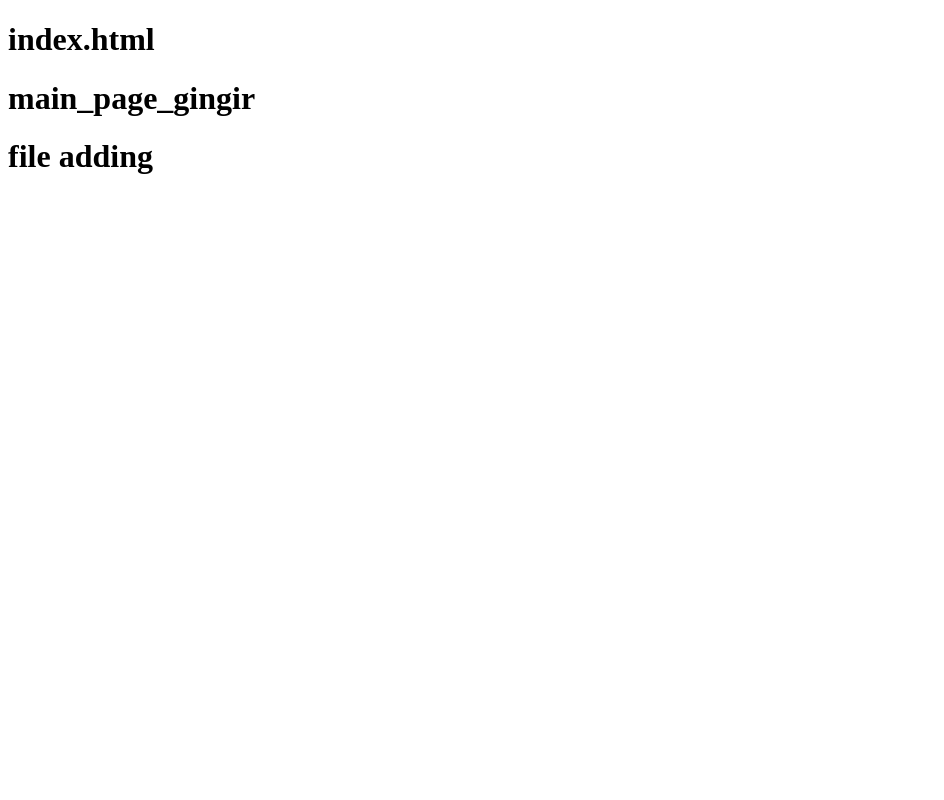
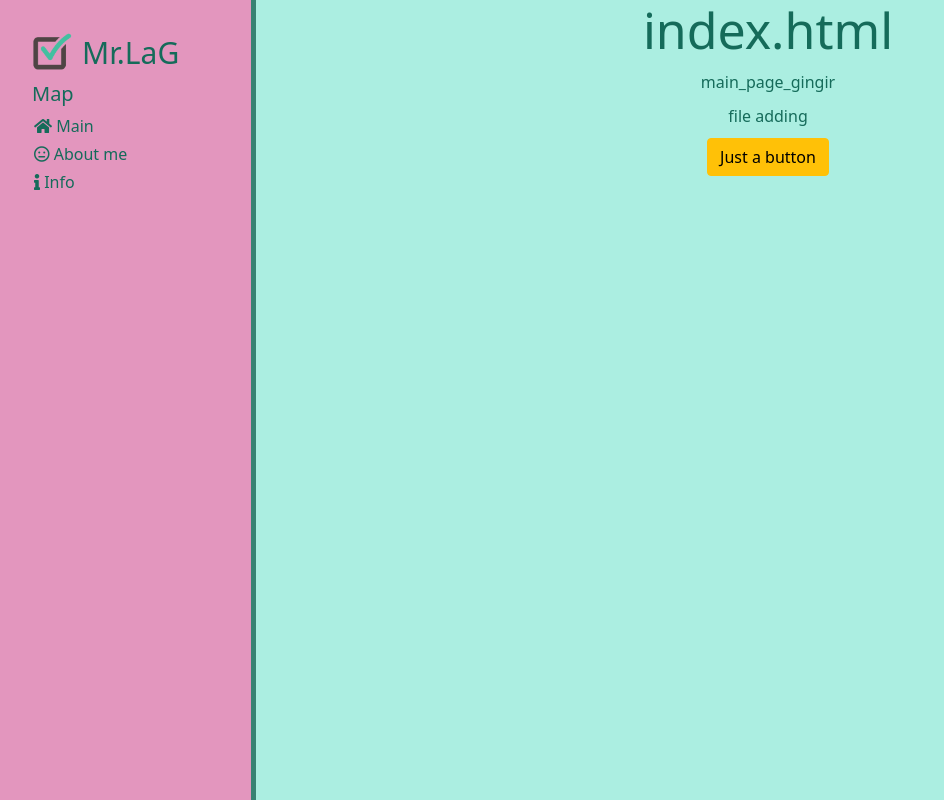
Before and after one commit to ItIsMrLaG/Study_web, a Django app: page / in a window 1280 px wide. Shown: the whole page, without its empty margins (0-944 px from the left). Run offline with Django 3.2, Linux system fonts and the light colour scheme; some libraries are stand-ins or nearby versions.

Commit message:
Web-Style adding

```diff
--- a/Study_web/settings.py
+++ b/Study_web/settings.py
@@ -128,6 +128,10 @@ USE_TZ = True
 
 STATIC_URL = '/static/'
 
+STATICFILES_DIR = [
+    BASE_DIR / "static",
+]
+
 # Default primary key field type
 # https://docs.djangoproject.com/en/3.2/ref/settings/#default-auto-field
 
--- a/Study_web/urls.py
+++ b/Study_web/urls.py
@@ -15,9 +15,11 @@ Including another URLconf
 """
 from django.contrib import admin
 from django.urls import path, include
+from django.conf import settings
+from django.conf.urls.static import static
 
 #todo как я понял, здесь указывается путь и привязанное к нему "приложение" (https://.../admin/)
 urlpatterns = [
     path('admin/', admin.site.urls),
     path('', include('main.urls')),
-]
+] + static(settings.STATIC_URL, document_root=settings.STATIC_ROOT)
--- /dev/null
+++ b/main/static/main/css/main.css
@@ -0,0 +1,60 @@
+body {
+    background: #ABEEE1;
+}
+
+aside {
+    float: left;
+    background: #E396BE;
+    width: 20%;
+    height: 100vh;
+    padding: 2.5%;
+    color: #156B5A;
+    border-right: 5px solid #388273;
+}
+
+aside img{
+    width: 40px;
+    float: left;
+}
+
+aside .logo {
+    font-size: 30px;
+    margin-left: 10px;
+    font-weight: italic;
+    position: relative;
+    top: -2px
+}
+
+aside h3 {
+    margin-top: 5px;
+    font-size: 20px;
+}
+
+aside ul {list-style: none}
+
+aside ul li {
+    color: #156B5A;
+    display: block;
+    margin-top: 4px;
+    margin-left: -30px;
+    transition: transform 0.3s ease;
+}
+
+aside ul a {text-decoration: none;}
+
+aside ul li:hover, aside ul a:hover {
+    color: #138D75;
+    text-decoration: none;
+    transform: scale(1.05);
+}
+
+main .features {
+    float: left;
+    color: #156B5A;
+    margin-top: 100;
+    text-align: center;
+    width: 80%;
+}
+
+main .features h1 {font-size:50px}
+main .features p {max-width: 400px; margin: 10px auto;}
--- a/main/templates/main/html_layout.html
+++ b/main/templates/main/html_layout.html
@@ -1,3 +1,4 @@
+{% load static %}
 <!doctype html>
 <html lang="en">
 <head>
@@ -6,9 +7,24 @@
           content="width=device-width, user-scalable=no, initial-scale=1.0, maximum-scale=1.0, minimum-scale=1.0">
     <meta http-equiv="X-UA-Compatible" content="ie=edge">
     <title>{% block title %}{% endblock %}</title>
+    <link rel="stylesheet" href="https://cdn.jsdelivr.net/npm/bootstrap@5.1.0/dist/css/bootstrap.min.css">
+    <link rel="stylesheet" href="{% static 'main/css/main.css' %}">
+    <link rel="stylesheet" href="https://use.fontawesome.com/releases/v5.8.2/css/all.css">
 </head>
 <body>
-    {% block content %}
-    {% endblock %}
+    <aside>
+        <img src="{% static 'main/img/ok.png' %}" alt="Logo">
+        <span class="logo">Mr.LaG</span>
+        <h3>Map</h3>
+        <ul>
+            <a href="{% url 'home' %}"><li><i class="fas fa-home"></i>  Main</li></a>
+            <a href="{% url 'about' %}"><li><i class="far fa-meh"></i>  About me</li></a>
+            <a href=""><li><i class="fas fa-info"></i>  Info</li></a>
+        </ul>
+    </aside>
+    <main>
+        {% block content %}
+        {% endblock %}
+    </main>
 </body>
 </html>
--- a/main/templates/main/include.html
+++ b/main/templates/main/include.html
@@ -1 +1 @@
-<h1>file adding</h1>
+<p>file adding</p>
--- a/main/templates/main/index.html
+++ b/main/templates/main/index.html
@@ -3,8 +3,10 @@
 {% block title %}INDEX{% endblock %}
 
 {% block content %}
-    <h1>index.html</h1>
-    <h1>main_page_gingir</h1>
-
-    {% include 'main/include.html' %}
+    <div class="features">
+        <h1>index.html</h1>
+        <p>main_page_gingir</p>
+        {% include 'main/include.html' %}
+        <button class="btn btn-warning">Just a button</button>
+    </div>
 {% endblock %}
--- a/main/urls.py
+++ b/main/urls.py
@@ -3,6 +3,6 @@ from . import views
 
 
 urlpatterns = [
-    path('', views.index),
-    path('about/', views.about),
+    path('', views.index, name='home'),
+    path('about123/', views.about, name='about'),
 ]
```
Also changed, not shown: main/templates/main/about.html (+5 -2 lines), main/static/main/img/ok.png (added).
